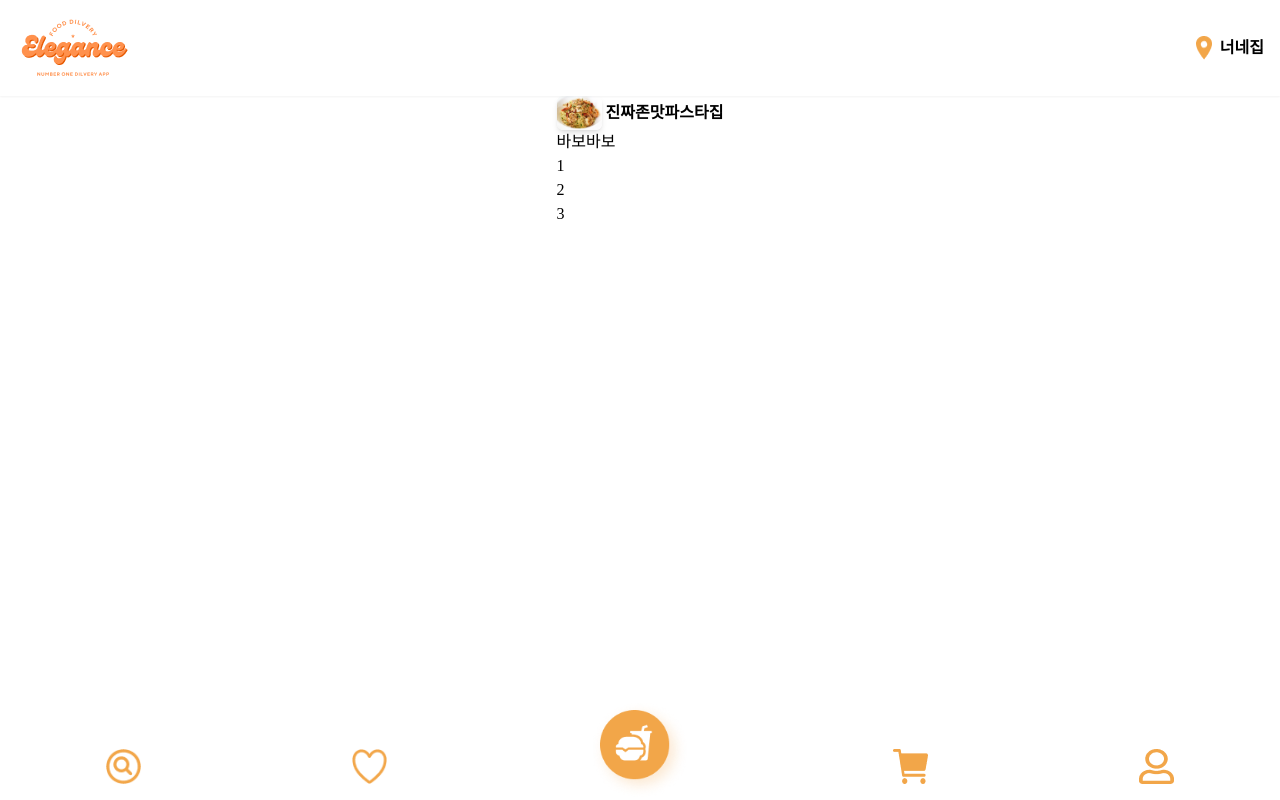
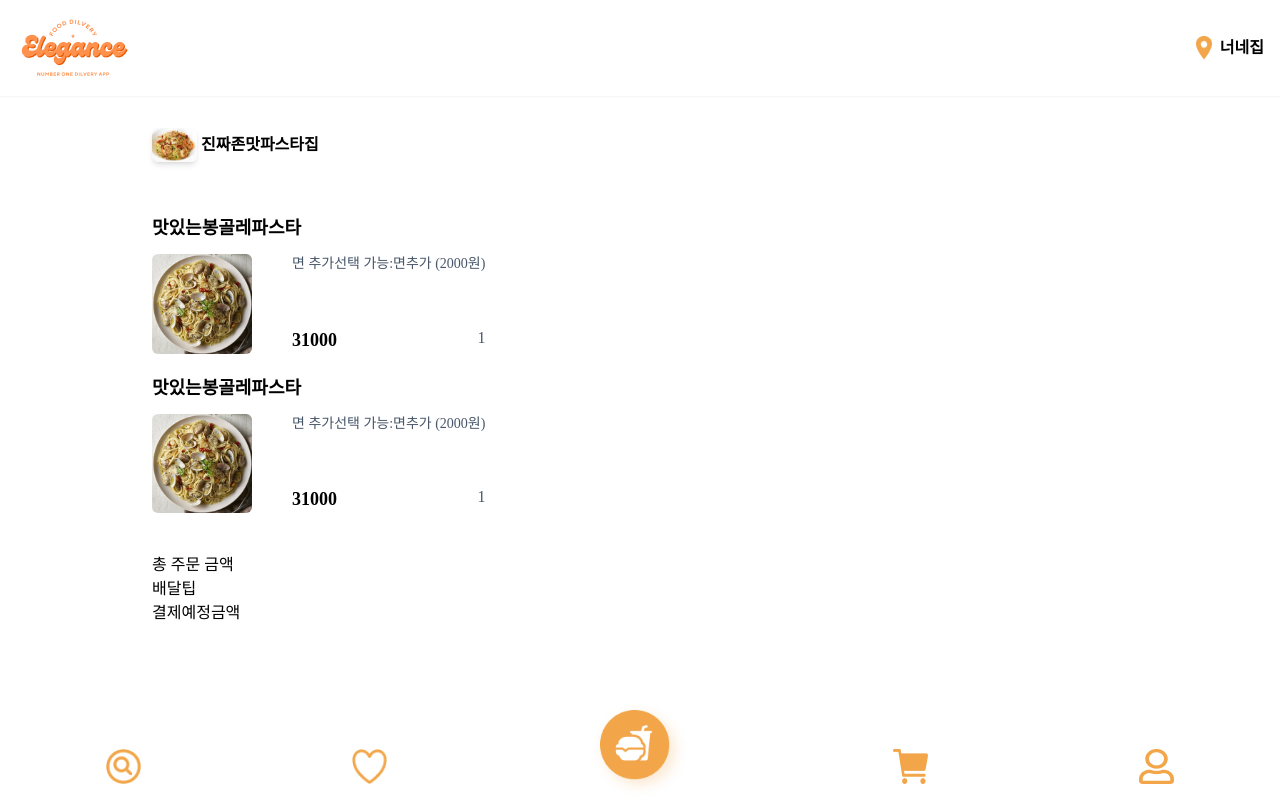
Before and after one commit to chanshin0/team-elegance-front, a Next.js app: page /users/cart in a window 1280 px wide. Built offline with nearby package versions, Linux system fonts and the light colour scheme.

Commit message:
Cart page

```diff
--- a/app/(routes)/users/cart/page.tsx
+++ b/app/(routes)/users/cart/page.tsx
@@ -8,10 +8,26 @@ export default function Cart() {
     storeId: "123123",
   };
 
+  const cartData = [
+    {
+      menuName: "맛있는봉골레파스타",
+      menuImg: "/assets/cart/ClamPasta.webp",
+      price: 31000,
+      options: ["면 추가선택 가능:면추가 (2000원)"],
+      quantity: 1,
+    },
+    {
+      menuName: "맛있는봉골레파스타",
+      menuImg: "/assets/cart/ClamPasta.webp",
+      price: 31000,
+      options: ["면 추가선택 가능:면추가 (2000원)"],
+      quantity: 1,
+    },
+  ];
   const { imageUrl, storeName, storeId } = storeData;
   return (
-    <section className=" inline-block text-left m-0 ">
-      <h1 className="flex items-center">
+    <section className=" self-start inline-block text-left m-0 ">
+      <h1 className="flex items-center py-8">
         <Image
           src={imageUrl}
           alt="Store profile image"
@@ -21,12 +37,19 @@ export default function Cart() {
         />
         <span className=" pl-1 font-semibold"> {storeName}</span>
       </h1>
-      <CartMenuCard />
       <ul>
-        <li>1</li>
-        <li>2</li>
+        {cartData.map((item, i) => (
+          <li key={i} className="mt-5">
+            <CartMenuCard cartData={item} />
+          </li>
+        ))}
+      </ul>
+
+      <ul className="mt-10">
+        <li>총 주문 금액</li>
+        <li>배달팁</li>
         <span></span>
-        <li>3</li>
+        <li>결제예정금액</li>
       </ul>
     </section>
   );
--- a/app/_components/card/CartMenuCard.tsx
+++ b/app/_components/card/CartMenuCard.tsx
@@ -1,7 +1,40 @@
 import React from "react";
+import Image from "next/image";
+import { CartData } from "@/app/_model/cart";
 
-function CartMenuCard(props) {
-  return <div>바보바보</div>;
+type Props = {
+  cartData: CartData;
+};
+
+function CartMenuCard({ cartData }: Props) {
+  const { menuName, menuImg, price, options, quantity } = cartData;
+
+  return (
+    <div>
+      <h3 className=" font-semibold text-lg">{menuName}</h3>
+
+      <div className="flex mt-3">
+        <Image
+          src={menuImg}
+          alt="menu image"
+          width={100}
+          height={100}
+          className=" rounded-md"
+        />
+        <div className="ml-10 flex flex-col justify-between">
+          <ul className=" list-item text-slate-600 text-sm">
+            {options.map((option, index) => {
+              return <li key={index}> {option}</li>;
+            })}
+          </ul>
+          <p className="flex justify-between">
+            <span className=" text-lg font-semibold">{price}</span>
+            <span className="text-slate-600">{quantity}</span>
+          </p>
+        </div>
+      </div>
+    </div>
+  );
 }
 
 export default CartMenuCard;
--- /dev/null
+++ b/app/_model/cart.ts
@@ -0,0 +1,7 @@
+export type CartData = {
+  menuName: string;
+  menuImg: string;
+  price: number;
+  options: string[];
+  quantity: number;
+};
```
